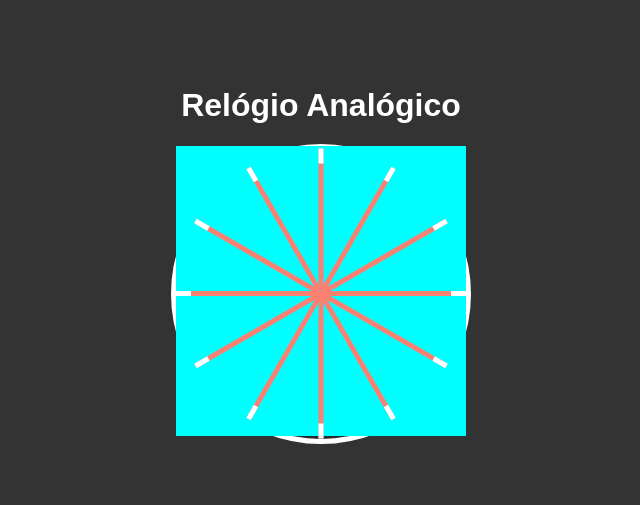
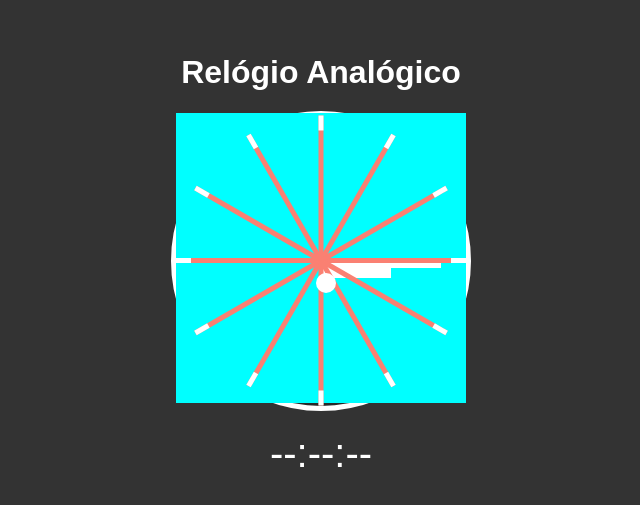
Before and after one commit to programer-Glei/Projeto_Rel-gioAnal-gico, a plain HTML site: page index.html in a window 1280 px wide. Shown: the part 135-640 px from the top of the page, without its empty margins (319-959 px from the left). Drawn offline with Linux system fonts and the light colour scheme.

Commit message:
proximo comit

```diff
--- a/css/estilo.css
+++ b/css/estilo.css
@@ -65,3 +65,33 @@ h1{
     margin-top: -100%;
     background-color: aqua;
 }
+
+.p_s {
+    width: 10rem;
+    height: 0.3rem;
+    background-color: #F00;
+}
+.p_m {
+    width: 120px;
+    height: 7px;
+    background-color: #FFF;
+}
+.p_h {
+    width: 70px;
+    height: 10px;
+    background-color: #FFF;
+}
+.encaixe {
+    width: 20px;
+    height: 20px;
+    background-color: #FFF;
+    border-radius: 50%;
+    position: absolute;
+    margin-top: -5px;
+    margin-left: -5px;
+}
+.digital {
+    color: #FFF;
+    font-size: 40px;
+    margin-top: 20px;
+}
--- a/index.html
+++ b/index.html
@@ -31,6 +31,7 @@
             <div class="encaixe"></div>
         </div>
     </div>
+    <div class="digital">--:--:--</div>
     <script src="java/script.js"></script>
 </body>
 </html>
```
